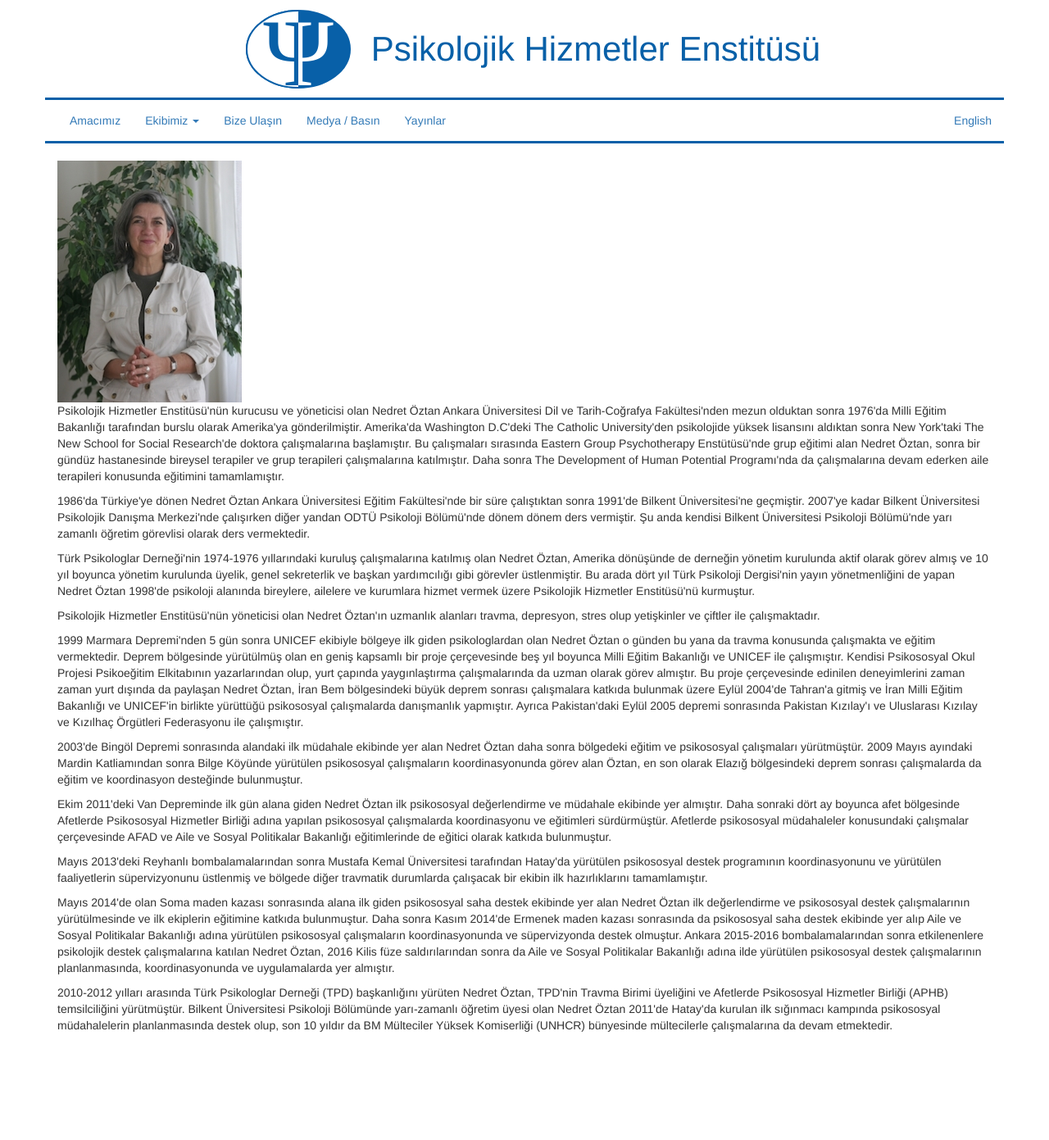
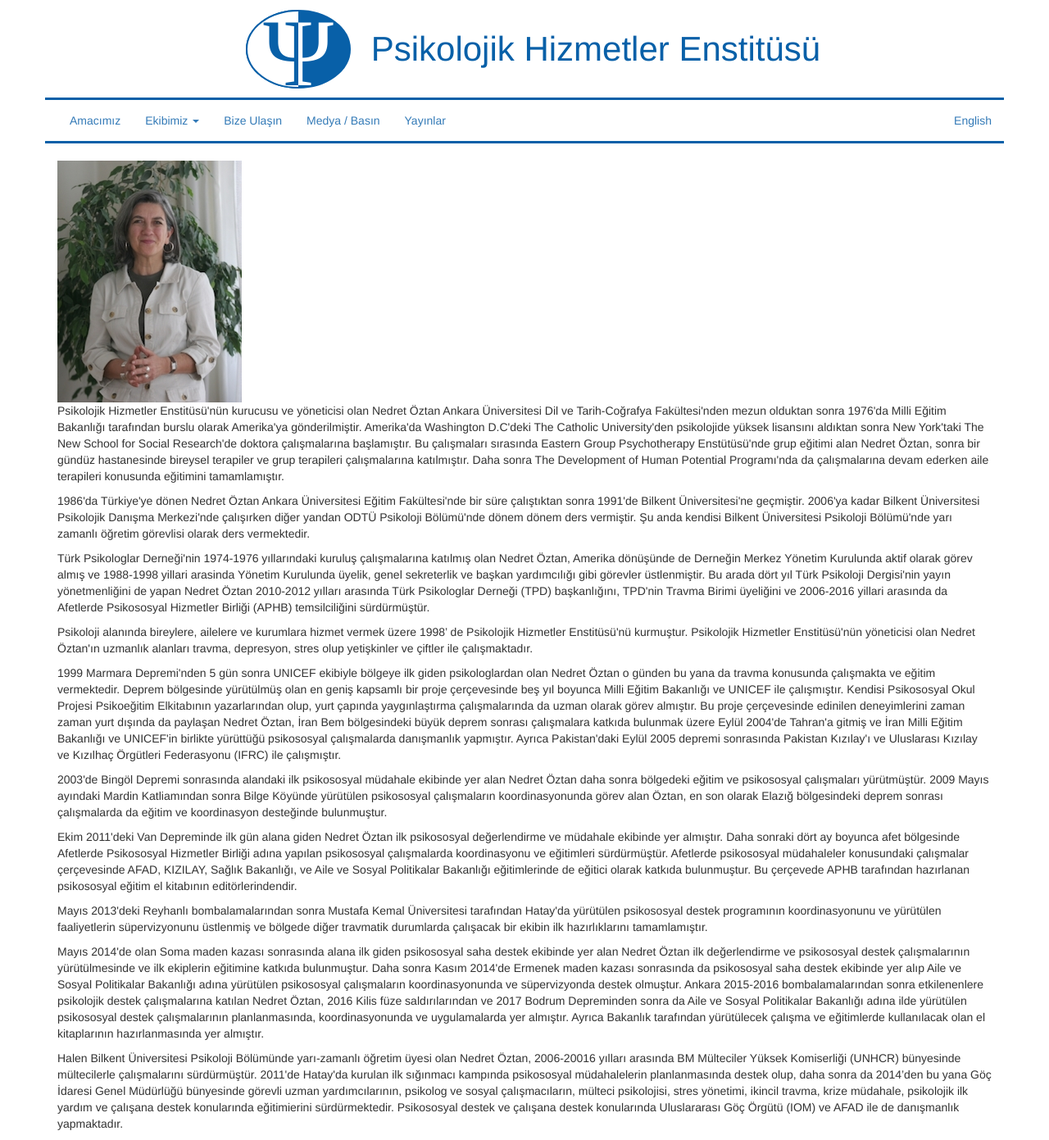
Before and after one commit to koralcem/phe-site, a Jekyll site: the page built from nedret.html, in a window 1280 px wide. Shown: the whole page at 82% size. Built offline with Jekyll 4.4.1, drawn with Linux system fonts in a browser that asks for light colours; before the commit the page ends 1271 px from its top, so only the background shows below that.

Commit message:
Update Nedret bio

```diff
--- a/nedret.html
+++ b/nedret.html
@@ -3,64 +3,22 @@
 
 <img alt="Nedret Öztan&#39;ın resmi" src="images/nedret.jpg" />
 
-<p>Psikolojik Hizmetler Enstitüsü'nün kurucusu ve yöneticisi olan Nedret Öztan Ankara
-Üniversitesi Dil ve Tarih-Coğrafya Fakültesi'nden mezun olduktan sonra 1976'da Milli
-Eğitim Bakanlığı tarafından burslu olarak Amerika'ya gönderilmiştir. Amerika'da
-Washington D.C'deki The Catholic University'den psikolojide yüksek lisansını aldıktan
-sonra New York'taki The New School for Social Research'de doktora çalışmalarına
-başlamıştır. Bu çalışmaları sırasında Eastern Group Psychotherapy Enstütüsü'nde grup
-eğitimi alan Nedret Öztan, sonra bir gündüz hastanesinde bireysel terapiler ve grup
-terapileri çalışmalarına katılmıştır. Daha sonra The Development of Human Potential
-Programı'nda da çalışmalarına devam ederken aile terapileri konusunda eğitimini
-tamamlamıştır.</p>
+<p>Psikolojik Hizmetler Enstitüsü'nün kurucusu ve yöneticisi olan Nedret Öztan Ankara Üniversitesi Dil ve Tarih-Coğrafya Fakültesi'nden mezun olduktan sonra 1976'da Milli Eğitim Bakanlığı tarafından burslu olarak Amerika'ya gönderilmiştir. Amerika'da Washington D.C'deki The Catholic University'den psikolojide yüksek lisansını aldıktan sonra New York'taki The New School for Social Research'de doktora çalışmalarına başlamıştır. Bu çalışmaları sırasında Eastern Group Psychotherapy Enstütüsü'nde grup eğitimi alan Nedret Öztan, sonra bir gündüz hastanesinde bireysel terapiler ve grup terapileri çalışmalarına katılmıştır. Daha sonra The Development of Human Potential Programı'nda da çalışmalarına devam ederken aile terapileri konusunda eğitimini tamamlamıştır.</p>
 
-<p>1986'da Türkiye'ye dönen Nedret Öztan Ankara Üniversitesi Eğitim Fakültesi'nde bir
-süre çalıştıktan sonra 1991'de Bilkent Üniversitesi'ne geçmiştir. 2007'ye kadar
-Bilkent Üniversitesi Psikolojik Danışma Merkezi'nde çalışırken diğer yandan ODTÜ
-Psikoloji Bölümü'nde dönem dönem ders vermiştir. Şu anda kendisi Bilkent Üniversitesi
-Psikoloji Bölümü'nde yarı zamanlı öğretim görevlisi olarak ders vermektedir.</p>
+<p>1986'da Türkiye'ye dönen Nedret Öztan Ankara Üniversitesi Eğitim Fakültesi'nde bir süre çalıştıktan sonra 1991'de Bilkent Üniversitesi'ne geçmiştir. 2006'ya kadar Bilkent Üniversitesi Psikolojik Danışma Merkezi'nde çalışırken diğer yandan ODTÜ Psikoloji Bölümü'nde dönem dönem ders vermiştir. Şu anda kendisi Bilkent Üniversitesi Psikoloji Bölümü'nde yarı zamanlı öğretim görevlisi olarak ders vermektedir.</p>
 
-<p>Türk Psikologlar Derneği'nin 1974-1976 yıllarındaki kuruluş çalışmalarına katılmış
-olan Nedret Öztan, Amerika dönüşünde de derneğin yönetim kurulunda aktif olarak görev
-almış ve 10 yıl boyunca yönetim kurulunda üyelik, genel sekreterlik ve başkan
-yardımcılığı gibi görevler üstlenmiştir. Bu arada dört yıl Türk Psikoloji Dergisi'nin
-yayın yönetmenliğini de yapan Nedret Öztan 1998'de psikoloji alanında bireylere,
-ailelere ve kurumlara hizmet vermek üzere Psikolojik Hizmetler Enstitüsü'nü kurmuştur.</p>
+<p>Türk Psikologlar Derneği'nin 1974-1976 yıllarındaki kuruluş çalışmalarına katılmış olan Nedret Öztan, Amerika dönüşünde de Derneğin Merkez Yönetim Kurulunda aktif olarak görev almış ve 1988-1998 yillari arasinda Yönetim Kurulunda üyelik, genel sekreterlik ve başkan yardımcılığı gibi görevler üstlenmiştir. Bu arada dört yıl Türk Psikoloji Dergisi'nin yayın yönetmenliğini de yapan Nedret Öztan 2010-2012 yılları arasında Türk Psikologlar Derneği (TPD) başkanlığını, TPD'nin Travma Birimi üyeliğini ve 2006-2016 yillari arasında da  Afetlerde Psikososyal Hizmetler Birliği (APHB) temsilciliğini sürdürmüştür.</p>
 
-<p>Psikolojik Hizmetler Enstitüsü'nün yöneticisi olan Nedret Öztan'ın uzmanlık alanları
-travma, depresyon, stres olup yetişkinler ve çiftler ile çalışmaktadır.</p>
+<p>Psikoloji alanında bireylere, ailelere ve kurumlara hizmet vermek üzere 1998’ de Psikolojik Hizmetler Enstitüsü'nü kurmuştur. Psikolojik Hizmetler Enstitüsü'nün yöneticisi olan Nedret Öztan'ın uzmanlık alanları travma, depresyon, stres olup yetişkinler ve çiftler ile çalışmaktadır.</p>
 
-<p>1999 Marmara Depremi'nden 5 gün sonra UNICEF ekibiyle bölgeye ilk giden
-psikologlardan olan Nedret Öztan o günden bu yana da travma konusunda çalışmakta ve
-eğitim vermektedir. Deprem bölgesinde yürütülmüş olan en geniş kapsamlı bir proje
-çerçevesinde beş yıl boyunca Milli Eğitim Bakanlığı ve UNICEF ile çalışmıştır. Kendisi
-Psikososyal Okul Projesi Psikoeğitim Elkitabının yazarlarından olup, yurt çapında
-yaygınlaştırma çalışmalarında da uzman olarak görev almıştır. Bu proje çerçevesinde
-edinilen deneyimlerini zaman zaman yurt dışında da paylaşan Nedret Öztan, İran Bem
-bölgesindeki büyük deprem sonrası çalışmalara katkıda bulunmak üzere Eylül 2004'de
-Tahran'a gitmiş ve İran Milli Eğitim Bakanlığı ve UNICEF'in birlikte yürüttüğü
-psikososyal çalışmalarda danışmanlık yapmıştır. Ayrıca Pakistan'daki Eylül 2005
-depremi sonrasında Pakistan Kızılay'ı ve Uluslarası Kızılay ve Kızılhaç Örgütleri
-Federasyonu ile çalışmıştır.</p>
+<p>1999 Marmara Depremi'nden 5 gün sonra UNICEF ekibiyle bölgeye ilk giden psikologlardan olan Nedret Öztan o günden bu yana da travma konusunda çalışmakta ve eğitim vermektedir. Deprem bölgesinde yürütülmüş olan en geniş kapsamlı bir proje çerçevesinde beş yıl boyunca Milli Eğitim Bakanlığı ve UNICEF ile çalışmıştır. Kendisi Psikososyal Okul Projesi Psikoeğitim Elkitabının yazarlarından olup, yurt çapında yaygınlaştırma çalışmalarında da uzman olarak görev almıştır. Bu proje çerçevesinde edinilen deneyimlerini zaman zaman yurt dışında da paylaşan Nedret Öztan, İran Bem bölgesindeki büyük deprem sonrası çalışmalara katkıda bulunmak üzere Eylül 2004'de Tahran'a gitmiş ve İran Milli Eğitim Bakanlığı ve UNICEF'in birlikte yürüttüğü psikososyal çalışmalarda danışmanlık yapmıştır. Ayrıca Pakistan'daki Eylül 2005 depremi sonrasında Pakistan Kızılay'ı ve Uluslarası Kızılay ve Kızılhaç Örgütleri Federasyonu (IFRC) ile çalışmıştır.</p>
 
-<p>2003'de Bingöl Depremi sonrasında alandaki ilk müdahale ekibinde yer alan Nedret
-Öztan daha sonra bölgedeki eğitim ve psikososyal çalışmaları yürütmüştür. 2009 Mayıs
-ayındaki Mardin Katliamından sonra Bilge Köyünde yürütülen psikososyal çalışmaların
-koordinasyonunda görev alan Öztan, en son olarak Elazığ bölgesindeki deprem sonrası
-çalışmalarda da eğitim ve koordinasyon desteğinde bulunmuştur.</p>
+<p>2003'de Bingöl Depremi sonrasında alandaki ilk psikososyal müdahale ekibinde yer alan Nedret Öztan daha sonra bölgedeki eğitim ve psikososyal çalışmaları yürütmüştür. 2009 Mayıs ayındaki Mardin Katliamından sonra Bilge Köyünde yürütülen psikososyal çalışmaların koordinasyonunda görev alan Öztan, en son olarak Elazığ bölgesindeki deprem sonrası çalışmalarda da eğitim ve koordinasyon desteğinde bulunmuştur.</p>
 
-<p>Ekim 2011'deki Van Depreminde ilk gün alana giden  Nedret  Öztan ilk psikososyal
-değerlendirme ve müdahale ekibinde yer almıştır. Daha sonraki  dört ay boyunca afet
-bölgesinde Afetlerde Psikososyal Hizmetler Birliği adına yapılan psikososyal
-çalışmalarda koordinasyonu ve eğitimleri sürdürmüştür. Afetlerde psikososyal
-müdahaleler konusundaki çalışmalar çerçevesinde AFAD ve Aile ve Sosyal Politikalar
-Bakanlığı eğitimlerinde de eğitici olarak katkıda bulunmuştur.</p>
+<p>Ekim 2011'deki Van Depreminde ilk gün alana giden Nedret Öztan ilk psikososyal değerlendirme ve müdahale ekibinde yer almıştır. Daha sonraki dört ay boyunca afet bölgesinde Afetlerde Psikososyal Hizmetler Birliği adına yapılan psikososyal çalışmalarda koordinasyonu ve eğitimleri sürdürmüştür. Afetlerde psikososyal müdahaleler konusundaki çalışmalar çerçevesinde AFAD, KIZILAY, Sağlık Bakanlığı, ve Aile ve Sosyal Politikalar Bakanlığı eğitimlerinde de eğitici olarak katkıda bulunmuştur. Bu çerçevede APHB tarafından hazırlanan psikososyal eğitim el kitabının editörlerindendir.</p>
 
-<p>Mayıs 2013'deki Reyhanlı bombalamalarından sonra Mustafa Kemal Üniversitesi tarafından
-Hatay'da yürütülen psikososyal destek programının koordinasyonunu ve yürütülen
-faaliyetlerin süpervizyonunu üstlenmiş ve bölgede diğer travmatik durumlarda çalışacak
-bir ekibin ilk hazırlıklarını tamamlamıştır.</p>
+<p>Mayıs 2013'deki Reyhanlı bombalamalarından sonra Mustafa Kemal Üniversitesi tarafından Hatay'da yürütülen psikososyal destek programının koordinasyonunu ve yürütülen faaliyetlerin süpervizyonunu üstlenmiş ve bölgede diğer travmatik durumlarda çalışacak bir ekibin ilk hazırlıklarını tamamlamıştır.</p>
 
-<p>Mayıs 2014'de olan Soma maden kazası sonrasında alana ilk giden psikososyal saha destek ekibinde yer alan Nedret Öztan ilk değerlendirme ve psikososyal destek çalışmalarının yürütülmesinde ve ilk ekiplerin eğitimine katkıda bulunmuştur. Daha sonra Kasım 2014'de Ermenek maden kazası sonrasında da psikososyal saha destek ekibinde yer alıp Aile ve Sosyal Politikalar Bakanlığı adına yürütülen psikososyal çalışmaların koordinasyonunda ve süpervizyonda destek olmuştur. Ankara 2015-2016 bombalamalarından sonra etkilenenlere psikolojik destek çalışmalarına katılan Nedret Öztan, 2016 Kilis füze saldırılarından sonra da Aile ve Sosyal Politikalar Bakanlığı adına ilde yürütülen psikososyal destek çalışmalarının planlanmasında, koordinasyonunda ve uygulamalarda yer almıştır.</p>
+<p>Mayıs 2014'de olan Soma maden kazası sonrasında alana ilk giden psikososyal saha destek ekibinde yer alan Nedret Öztan ilk değerlendirme ve psikososyal destek çalışmalarının yürütülmesinde ve ilk ekiplerin eğitimine katkıda bulunmuştur. Daha sonra Kasım 2014'de Ermenek maden kazası sonrasında da psikososyal saha destek ekibinde yer alıp Aile ve Sosyal Politikalar Bakanlığı adına yürütülen psikososyal çalışmaların koordinasyonunda ve süpervizyonda destek olmuştur. Ankara 2015-2016 bombalamalarından sonra etkilenenlere psikolojik destek çalışmalarına katılan Nedret Öztan, 2016 Kilis füze saldırılarından ve 2017 Bodrum Depreminden sonra da Aile ve Sosyal Politikalar Bakanlığı adına ilde yürütülen psikososyal destek çalışmalarının planlanmasında, koordinasyonunda ve uygulamalarda yer almıştır. Ayrıca Bakanlık tarafından yürütülecek çalışma ve eğitimlerde kullanılacak olan el kitaplarının hazırlanmasında yer almıştır.</p>
 
-<p>2010-2012 yılları arasında Türk Psikologlar Derneği (TPD) başkanlığını yürüten Nedret Öztan, TPD'nin Travma Birimi üyeliğini ve Afetlerde Psikososyal Hizmetler Birliği (APHB) temsilciliğini yürütmüştür. Bilkent Üniversitesi Psikoloji Bölümünde yarı-zamanlı öğretim üyesi olan Nedret Öztan 2011'de Hatay'da kurulan ilk sığınmacı kampında psikososyal müdahalelerin planlanmasında destek olup, son 10 yıldır da BM Mülteciler Yüksek Komiserliği (UNHCR) bünyesinde mültecilerle çalışmalarına da devam etmektedir.</p>
+<p>Halen Bilkent Üniversitesi Psikoloji Bölümünde yarı-zamanlı öğretim üyesi olan Nedret Öztan, 2006-20016 yılları arasında BM Mülteciler Yüksek Komiserliği (UNHCR) bünyesinde mültecilerle çalışmalarını sürdürmüştür. 2011'de Hatay'da kurulan ilk sığınmacı kampında psikososyal müdahalelerin planlanmasında destek olup, daha sonra da 2014’den bu yana Göç İdaresi Genel Müdürlüğü bünyesinde görevli uzman yardımcılarının, psikolog ve sosyal çalışmacıların, mülteci psikolojisi, stres yönetimi, ikincil travma, krize müdahale, psikolojik ilk yardım ve çalışana destek konularında eğitimierini sürdürmektedir. Psikososyal destek ve çalışana destek konularında Uluslararası Göç Örgütü (IOM) ve AFAD ile de danışmanlık yapmaktadır.</p>
```
